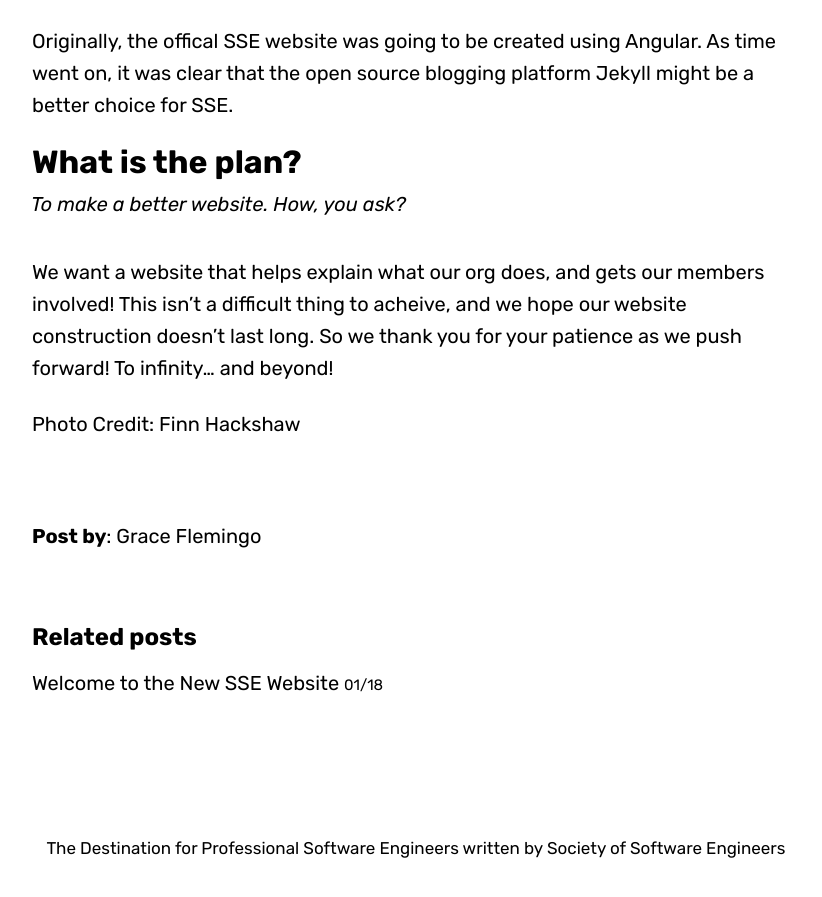
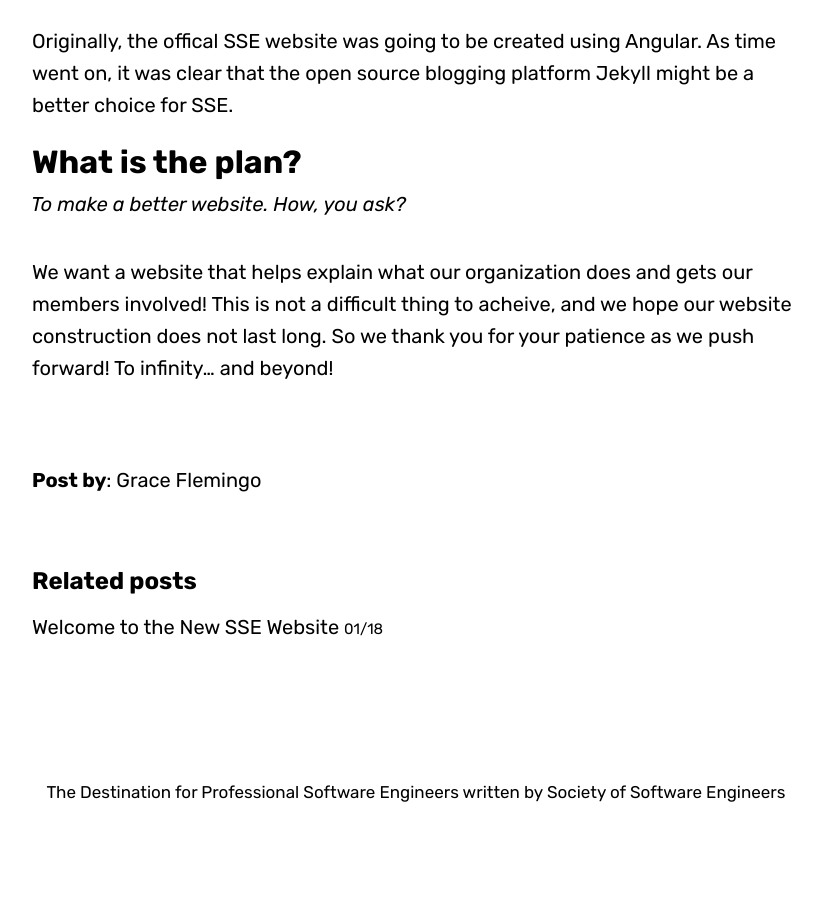
Before and after one commit to msoe-sse/msoe-sse.github.io, a Jekyll site: the page built from _posts/2018-05-04-website-construction.md, in a window 1280 px wide and 900 px high, scrolled down 999 px. Shown: the top 897 px of the window, without its empty margins (224-1046 px from the left). Built offline with Jekyll 4.4.1, drawn with Linux system fonts in a browser that asks for light colours; some web fonts are replaced; after the commit the page ends 1869 px from its top, so only the background shows below that.

Commit message:
Update 2018-05-04-website-construction.md

```diff
--- a/_posts/2018-05-04-website-construction.md
+++ b/_posts/2018-05-04-website-construction.md
@@ -19,7 +19,5 @@ Originally, the offical SSE website was going to be created using [Angular](http
 
 > To make a better website. How, you ask?
 
-We want a website that helps explain what our org does, and gets our members involved! This isn't a difficult thing to acheive, and we hope our website construction doesn't last long.
+We want a website that helps explain what our organization does and gets our members involved! This is not a difficult thing to acheive, and we hope our website construction does not last long.
 So we thank you for your patience as we push forward! To infinity... and beyond!
-
-Photo Credit: [Finn Hackshaw](https://unsplash.com/@finnhackshaw)
```
